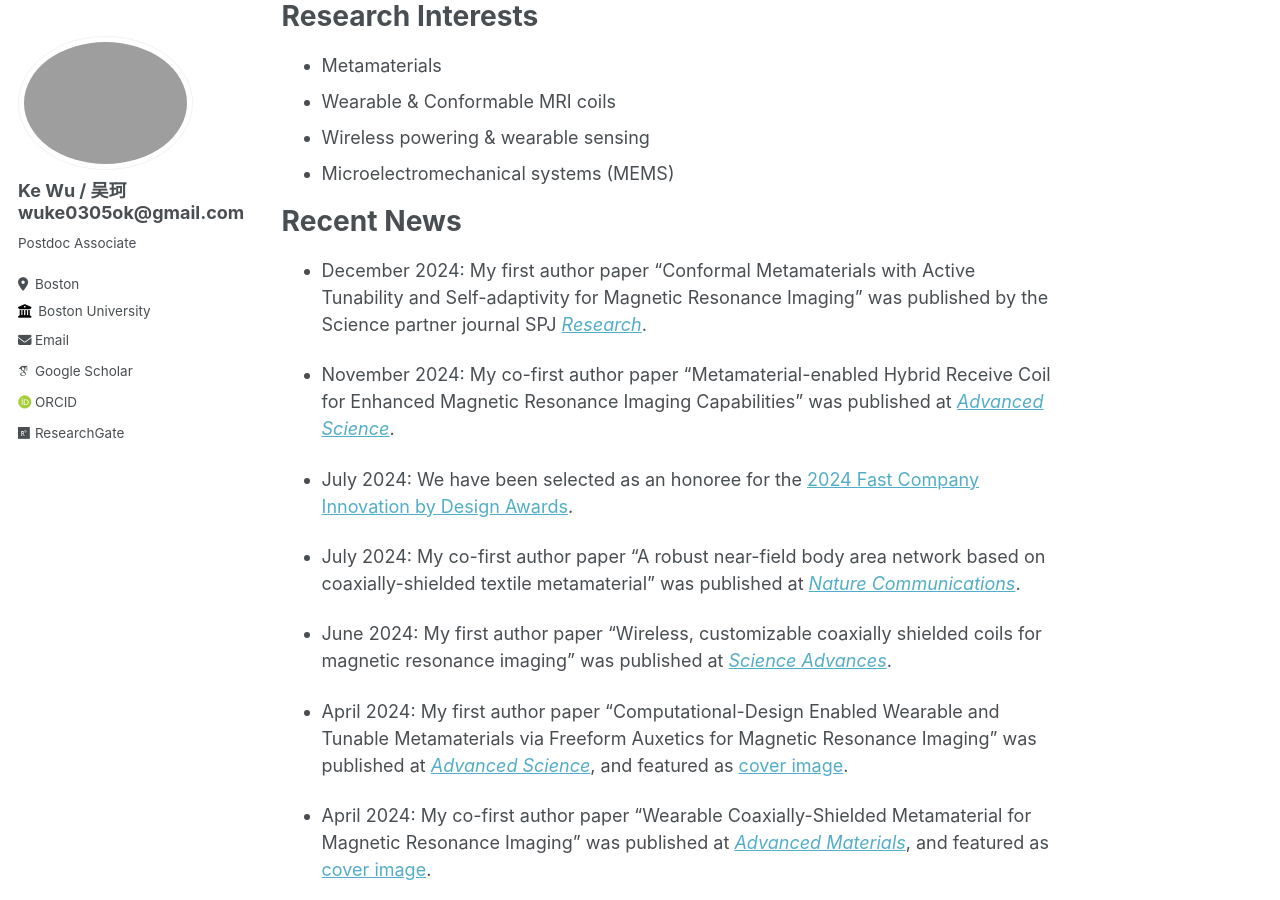
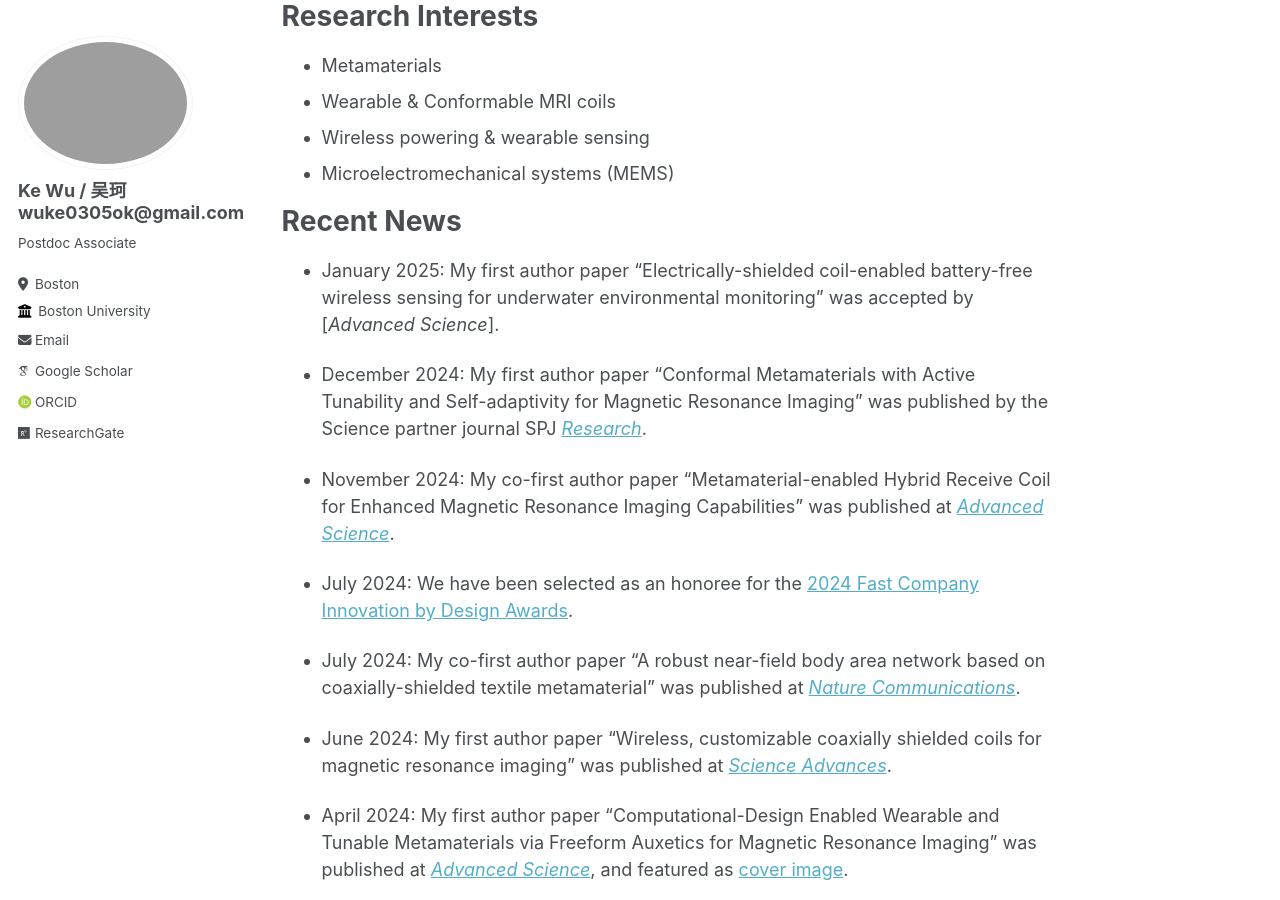
Before and after one commit to wuke0305/wuke0305.github.io, a Jekyll site: the page built from _pages/about.md, in a window 1280 px wide and 900 px high, scrolled down 662 px. Built offline with Jekyll 4.4.1, drawn with Linux system fonts in a browser that asks for light colours; some web fonts are replaced.

Commit message:
Update about.md

```diff
--- a/_pages/about.md
+++ b/_pages/about.md
@@ -22,6 +22,8 @@ Research Interests
 
 Recent News
 ======
+* January 2025: My first author paper “Electrically-shielded coil-enabled battery-free wireless sensing for underwater environmental monitoring” was accepted by [_Advanced Science_].
+
 * December 2024: My first author paper “Conformal Metamaterials with Active Tunability and Self-adaptivity for Magnetic Resonance Imaging” was published by the Science partner journal SPJ [_Research_](https://spj.science.org/doi/10.34133/research.0560).
 
 * November 2024: My co-first author paper “Metamaterial-enabled Hybrid Receive Coil for Enhanced Magnetic Resonance Imaging Capabilities” was published at [_Advanced Science_](https://onlinelibrary.wiley.com/doi/10.1002/advs.202410907).
```
